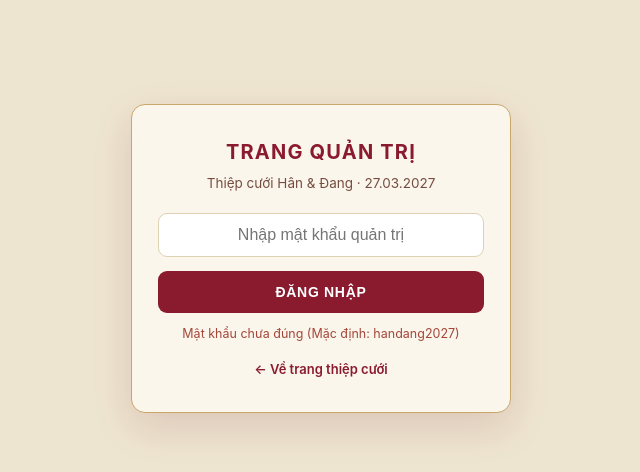
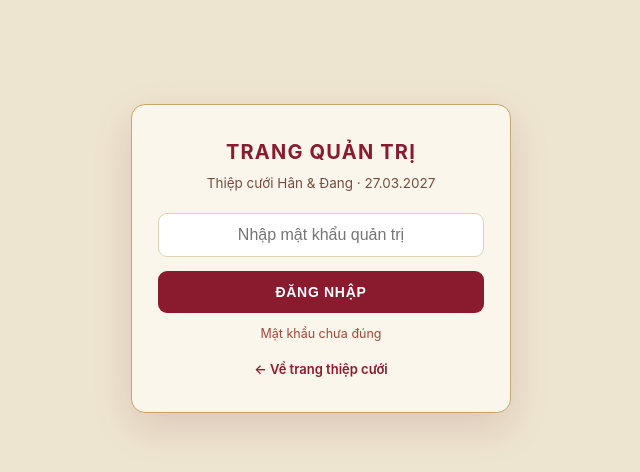
Before and after one commit to hoanghuy76224/HanDangWedding, a plain HTML site: page admin.html in a window 1280 px wide. Both pictures are taken after a click on the button "ĐĂNG NHẬP". Shown: the whole page, without its empty margins (319-959 px from the left). Drawn offline with Linux system fonts and the light colour scheme.

Commit message:
Bo goi y mat khau o man hinh dang nhap admin
Co-Authored-By: Claude Sonnet 5.5 <noreply@anthropic.com>
Claude-Session: https://claude.ai/code/session_016ecTbcrHWJPSBfJWqc722v

```diff
--- a/admin.html
+++ b/admin.html
@@ -203,7 +203,7 @@ function tryLogin() {
     try { sessionStorage.setItem("hd_admin_ok", "1"); localStorage.setItem("hd_admin_ok", "1"); } catch(e) {}
     showApp();
   } else {
-    $("admPwErr").textContent = "Mật khẩu chưa đúng (Mặc định: handang2027)";
+    $("admPwErr").textContent = "Mật khẩu chưa đúng";
   }
 }
 $("admPwBtn").addEventListener("click", tryLogin);
```
